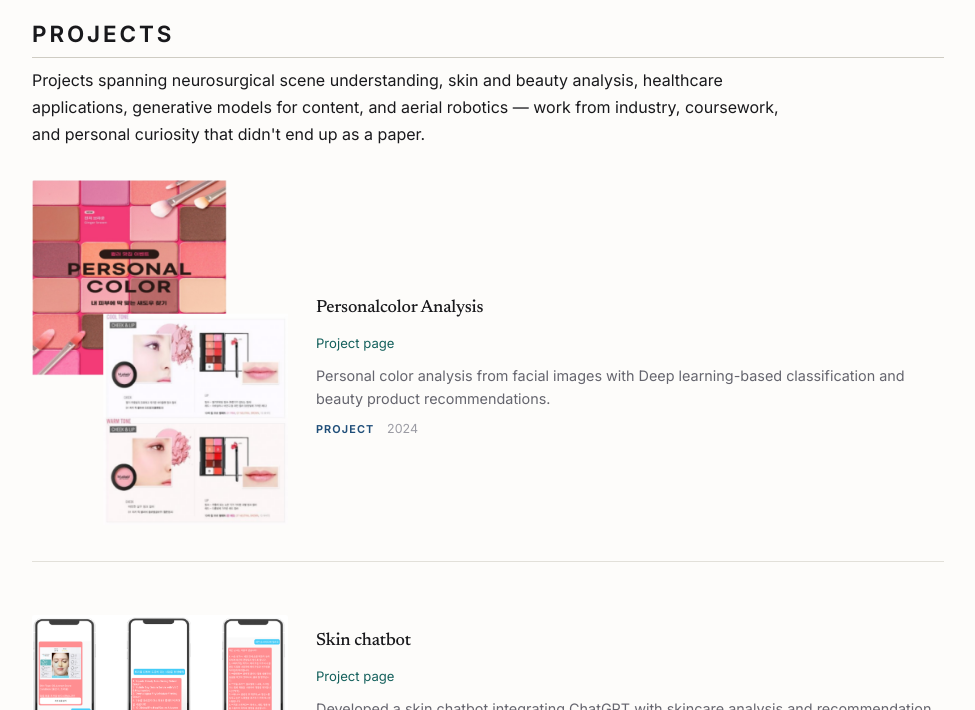
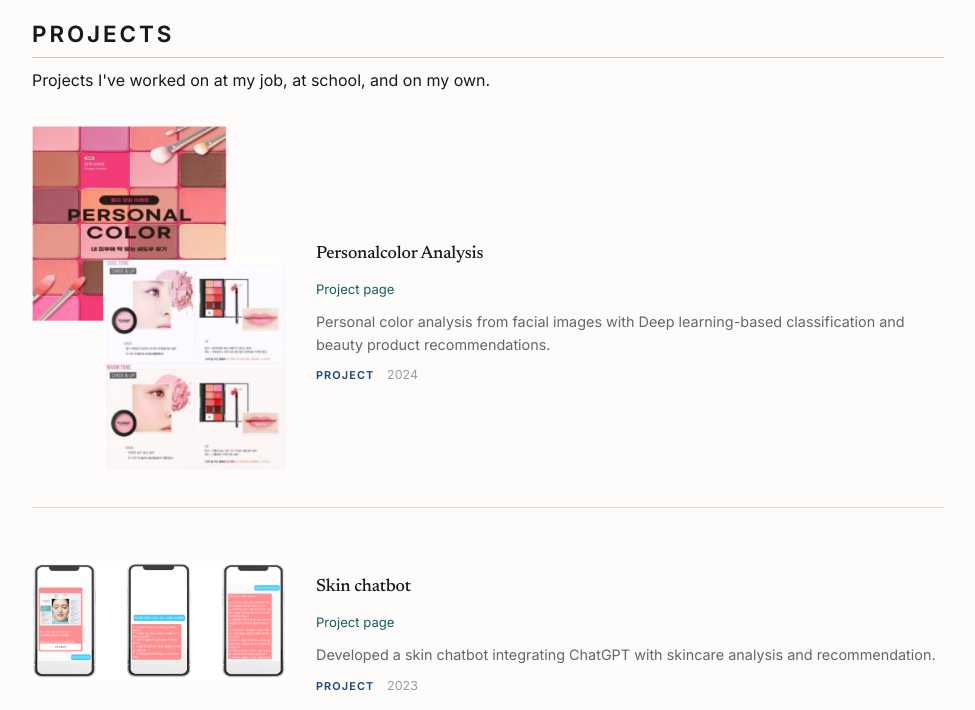
Before and after one commit to eeleehnij/eeleehnij.github.io, a Jekyll site: the page built from _pages/about.md, in a window 1280 px wide and 900 px high, scrolled down 2367 px, cut to the strip 190-900 px from the top of the window. Shown: the whole strip, without its empty margins (152-1127 px from the left). Built offline with Jekyll 4.4.1, drawn with Linux system fonts in a browser that asks for light colours.

Commit message:
Projects 소개문 간결화
주제를 일일이 나열하는 대신 출처만 한 줄로 밝힌다. 각 항목의 내용은
아래 목록에서 바로 보이므로 요약이 중복된다.

Co-Authored-By: Claude Opus 5 <noreply@anthropic.com>

```diff
--- a/_pages/about.md
+++ b/_pages/about.md
@@ -49,9 +49,7 @@ redirect_from:
 <h2 class="section-label" id="projects">Projects</h2>
 
 <p class="section-intro">
-  Projects spanning neurosurgical scene understanding, skin and beauty analysis, healthcare
-  applications, generative models for content, and aerial robotics &mdash; work from industry,
-  coursework, and personal curiosity that didn't end up as a paper.
+  Projects I've worked on at my job, at school, and on my own.
 </p>
 
 {% include work-list.html kinds="project,capstone" %}
```
